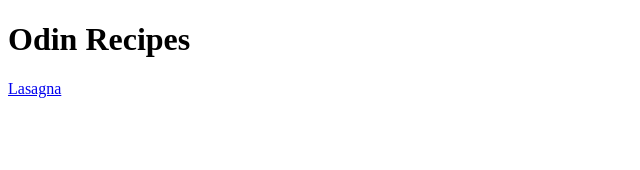
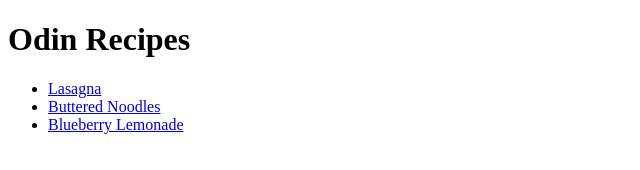
Before and after one commit to DKutzke/odin-recipes, a plain HTML site: page index.html in a window 1280 px wide. Shown: the whole page, without its empty margins (0-640 px from the left). Drawn offline with Linux system fonts and the light colour scheme.

Commit message:
feat: add 2 new recipes html + links

```diff
--- a/index.html
+++ b/index.html
@@ -7,6 +7,10 @@
 </head>
 <body>
     <h1>Odin Recipes</h1>
-    <a href="recipes/lasagna.html">Lasagna</a>
+        <ul>
+            <li><a href="recipes/lasagna.html">Lasagna</a></li>
+            <li><a href="recipes/buttered-noodles.html">Buttered Noodles</a></li>
+            <li><a href="recipes/blueberry-lemonade.html">Blueberry Lemonade</a></li>
+        </ul>
 </body>
 </html>
```
Also changed, not shown: recipes/blueberry-lemonade.html (added), recipes/buttered-noodles.html (added).
